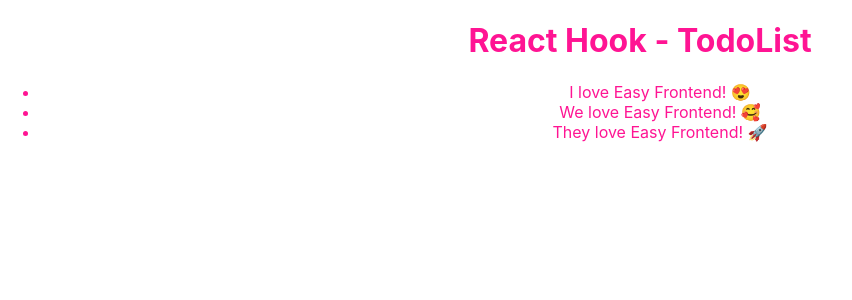
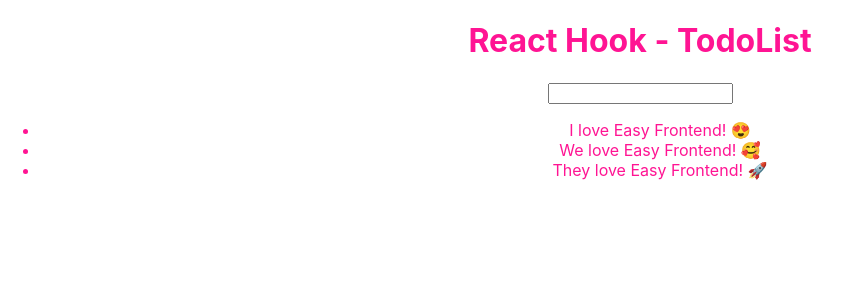
Before and after one commit to trantrungan1306/React-Hook, a React (Create React App) app: page / in a window 1280 px wide. Shown: the top 300 px of the page, without its empty margins (0-852 px from the left). Built offline with nearby package versions, Linux system fonts and the light colour scheme.

Commit message:
useState todoform lab3

```diff
--- a/src/App.js
+++ b/src/App.js
@@ -1,5 +1,6 @@
 import React, { useState } from 'react';
 import './App.scss';
+import TodoFrom from './components/TodoFrom';
 import TodoList from './components/TodoList';
 
 function App() {
@@ -19,10 +20,22 @@
     setTodoList(newTodoList);
   }
 
+  function handleTodoFormSubmit(formValues) {
+    console.log('From submit: ', formValues);
+    //add new todo to current todo list
+    const newTodo = {
+      id: todoList.length + 1,
+      ...formValues,
+    };
+    const newTodoList = [...todoList];
+    newTodoList.push(newTodo);
+    setTodoList(newTodoList);
+  }
+
   return (
     <div className="app">
       <h1>React Hook - TodoList</h1>
-
+      <TodoFrom onSubmit={handleTodoFormSubmit} />
       <TodoList todos={todoList} onTodoClick={handleTodoClick} />
     </div>
   );
--- /dev/null
+++ b/src/components/TodoFrom/index.jsx
@@ -0,0 +1,44 @@
+import React, { useState } from 'react';
+import PropTypes from 'prop-types';
+
+TodoForm.propTypes = {
+    onSubmit: PropTypes.func,
+};
+
+TodoForm.defaultProps = {
+    onSubmit: null,
+}
+
+function TodoForm(props) {
+    const { onSubmit } = props;
+    const [value, setValue] = useState('');
+
+    function handleValueChange(e) {
+        console.log(e.target.value);
+        setValue(e.target.value);
+    }
+
+    function handleSubmit(e) {
+        //prevent reloading browser
+        e.preventDefault();
+        if (!onSubmit) return;
+
+        const formValues = {
+            title: value,
+        };
+
+        onSubmit(formValues);
+    }
+
+    return (
+        <form onSubmit={handleSubmit}>
+            <input
+                type="text"
+                value={value}
+                onChange={handleValueChange}
+            />
+        </form>
+    );
+}
+
+export default TodoForm;
```
